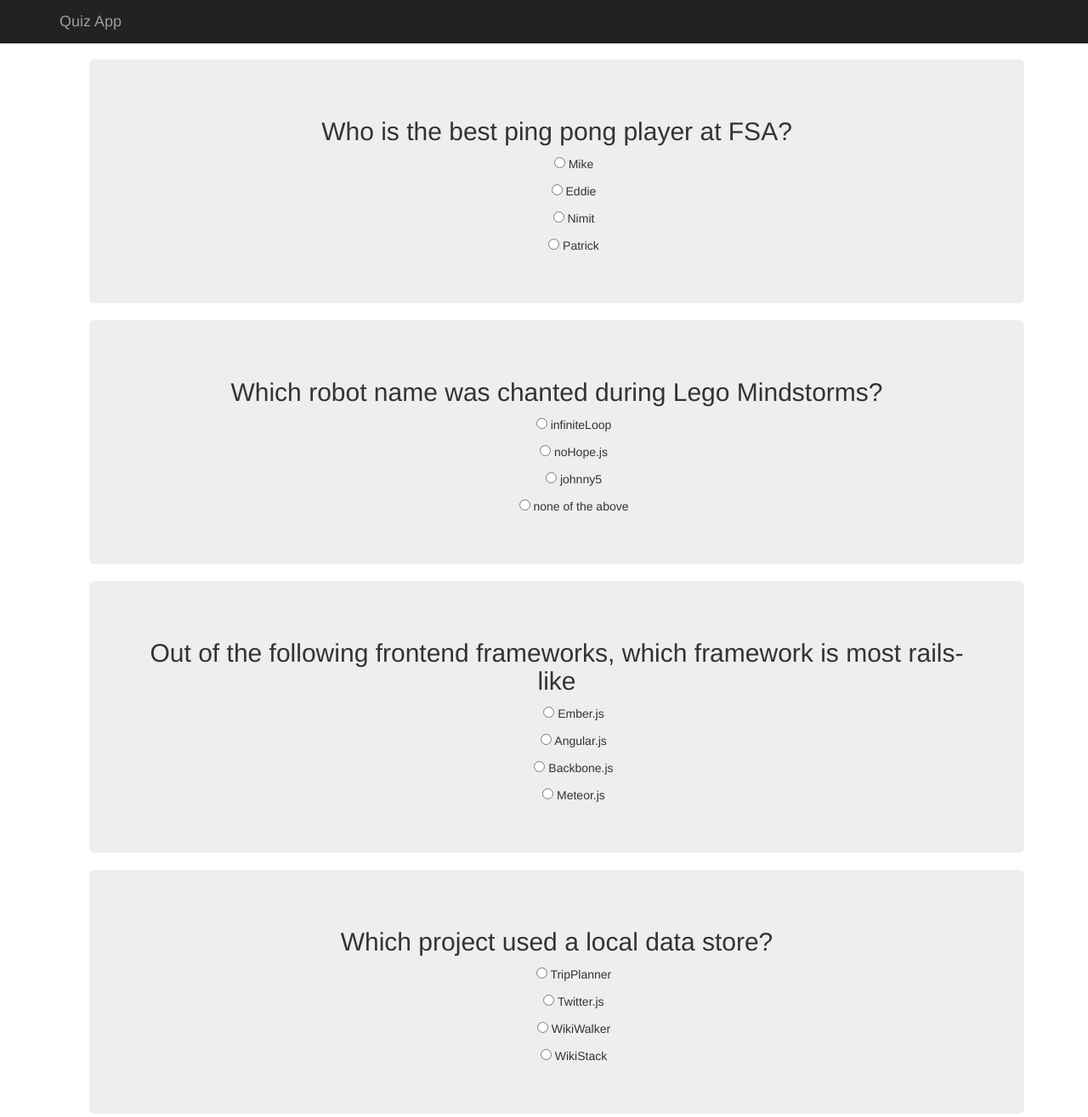
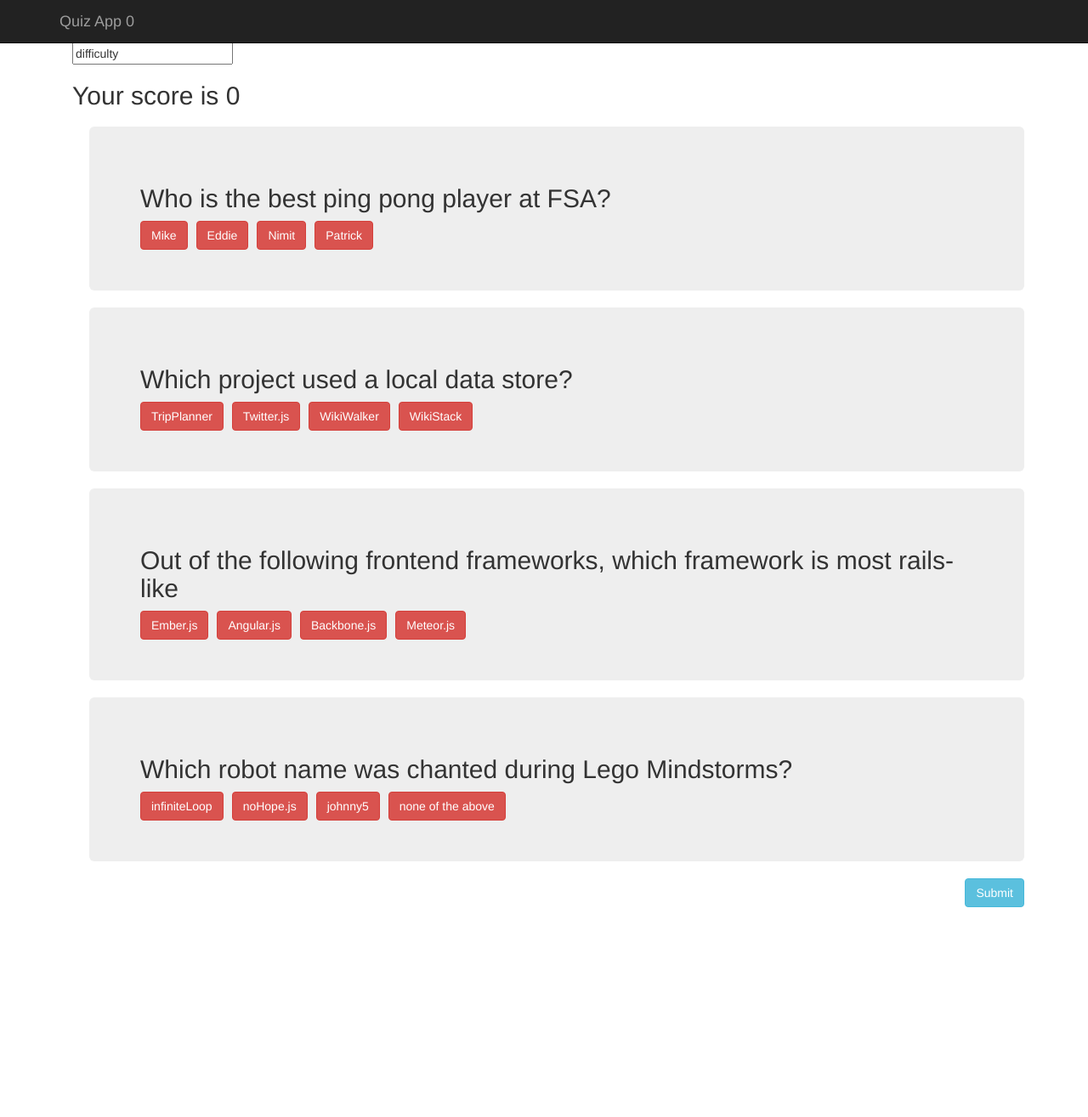
Before and after one commit to oddurs/quiz-app, a website: page app/index.html in a window 1280 px wide. Shown: the whole page at 85% size. After the commit the page ends 1093 px from the top, so only its background shows below. Drawn offline with nearby package versions, Linux system fonts and the light colour scheme; some packages are replaced by stand-ins of ours; files that its build step writes are made by us from their sources.

Commit message:
score checking working

```diff
--- a/app/index.html
+++ b/app/index.html
@@ -15,7 +15,22 @@
     <link rel="stylesheet" href="styles/main.css">
     <!-- endbuild -->
   </head>
-  <body ng-app="quizApp">
+  <body ng-app="quizApp" ng-controller="MasterCtrl">
+   <div class="navbar navbar-inverse navbar-fixed-top" role="navigation">
+    <div class="container">
+      <div class="navbar-header">
+        <button type="button" class="navbar-toggle" data-toggle="collapse" data-target=".navbar-collapse">
+          <span class="sr-only">Toggle navigation</span>
+          <span class="icon-bar"></span>
+          <span class="icon-bar"></span>
+          <span class="icon-bar"></span>
+        </button>
+        <a class="navbar-brand" href="index.html">Quiz App {{score.value}}</a>
+      </div>
+      <div class="collapse navbar-collapse">
+      </div><!--/.nav-collapse -->
+    </div>
+  </div>
     <!--[if lt IE 7]>
       <p class="browsehappy">You are using an <strong>outdated</strong> browser. Please <a href="http://browsehappy.com/">upgrade your browser</a> to improve your experience.</p>
     <![endif]-->
--- a/app/scripts/controllers/main.js
+++ b/app/scripts/controllers/main.js
@@ -8,6 +8,11 @@
  * Controller of the quizApp
  */
 angular.module('quizApp')
+
+	.controller('MasterCtrl', function($scope) {
+		$scope.score = {value:0};
+	})
+
   .controller('MainCtrl', function ($scope) {
     $scope.awesomeThings = [
       'HTML5 Boilerplate',
@@ -18,21 +23,40 @@ angular.module('quizApp')
 	    {
 	      "q": "Who is the best ping pong player at FSA?",
 	      'options': [{ 'value': "Mike"} , { 'value': "Eddie"} , {'value' : "Nimit"} , { 'value': "Patrick"}],
-	      'answer': "Nimit"
+	      'answer': "Nimit",
+	      'difficulty': 1,
+	      'answered': false
 	    },
 	    { "q": "Which robot name was chanted during Lego Mindstorms?",
 	      'options':[{ 'value': 'infiniteLoop'} , { 'value': 'noHope.js'} , {'value' : 'johnny5'} , { 'value': 'none of the above'}],
-	      'answer':'noHope.js'
+	      'answer':'noHope.js',
+	      'difficulty': 3,
+	      'answered': false
 	    },
 	    {
 	      'q': "Out of the following frontend frameworks, which framework is most rails-like",
 	      'options':[{ 'value': 'Ember.js'} ,{ 'value': 'Angular.js'} , {'value' : 'Backbone.js'} , { 'value': 'Meteor.js'}],
-	      'answer':'Ember.js'
+	      'answer':'Ember.js',
+	      'difficulty': 2,
+	      'answered': false
 	    },
 	    {
 	      'q': "Which project used a local data store?",
 	      'options':[{ 'value': 'TripPlanner'} ,{ 'value': 'Twitter.js'} , {'value' : 'WikiWalker'} , { 'value': 'WikiStack'}],
-	      'answer':'Twitter.js'
+	      'answer':'Twitter.js',
+	      'difficulty': 1,
+	      'answered': false
 	    }
 	  ];
+
+	  $scope.valueToOrderBy = 'difficulty';
+
+	  $scope.checkAnswer = function(selectedValue, question) {
+	  	if(selectedValue === question.answer && question.answered !== true) {
+	  		$scope.score.value++;
+	  	}
+  		question.answered = true;
+	  };
+
+	  // $scope.score = 0;
   });
--- a/app/styles/main.scss
+++ b/app/styles/main.scss
@@ -11,6 +11,16 @@ ul {
 }
 
 .question {
-  text-align: center;
+  // text-align: center;
   margin: 20px;
 }
+
+.btn-submit {
+  margin-bottom: 25px;
+  float: right;
+  margin-right: 20px;
+}
+
+.btn-danger {
+  margin-right: 10px;
+}
--- a/app/views/main.html
+++ b/app/views/main.html
@@ -1,31 +1,16 @@
-     <div class="navbar navbar-inverse navbar-fixed-top" role="navigation">
-      <div class="container">
-        <div class="navbar-header">
-          <button type="button" class="navbar-toggle" data-toggle="collapse" data-target=".navbar-collapse">
-            <span class="sr-only">Toggle navigation</span>
-            <span class="icon-bar"></span>
-            <span class="icon-bar"></span>
-            <span class="icon-bar"></span>
-          </button>
-          <a class="navbar-brand" href="#">Quiz App</a>
-        </div>
-        <div class="collapse navbar-collapse">
-        </div><!--/.nav-collapse -->
-      </div>
-    </div>
+    <div class="container">
 
-    <div class="container">
-    <div class="jumbotron question" ng-repeat="question in quiz">
+      <!-- ORDER BY BUTTON DROPDOWN -->
+      <input type="text" ng-model="valueToOrderBy">
+
+      <h2>Your score is {{score.value}}</h2>
+      <div class="jumbotron question" ng-repeat="question in quiz | orderBy: valueToOrderBy">
         <form action="">
           <h2>{{question.q}}</h2>
-          <ul id='question-list' ng-repeat="answers in question.options">
-            <li><input type="radio" name="" value=""><span> </span>{{answers.value}}</li>
-<!--             <li><input type="radio" name="" value=""><span> B </span>Question </li>
-            <li><input type="radio" name="" value=""><span> C </span>Question </li>
-            <li><input type="radio" name="" value=""><span> D </span>Question </li> -->
-          </ul>
+          <button class="btn btn-danger" ng-repeat="option in question.options" ng-click="checkAnswer(option.value, question)" ng-class="{'disabled' : question.answered}">{{option.value}}</button>
         </form>
       </div>
+      <button class="btn btn-info btn-submit">Submit</button>
 
     </div><!-- /.container -->
 
```
